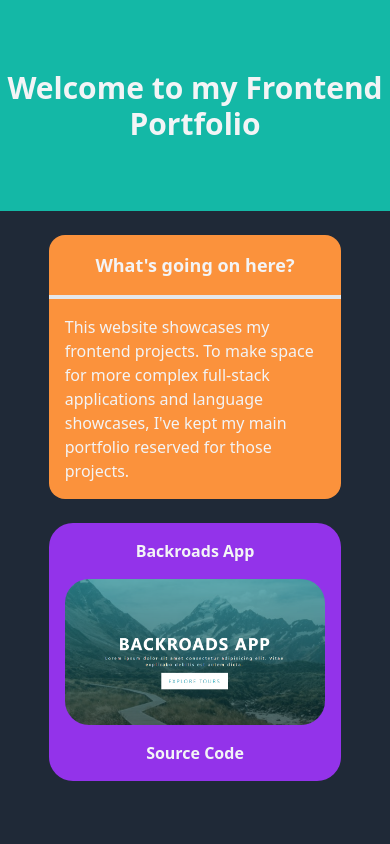
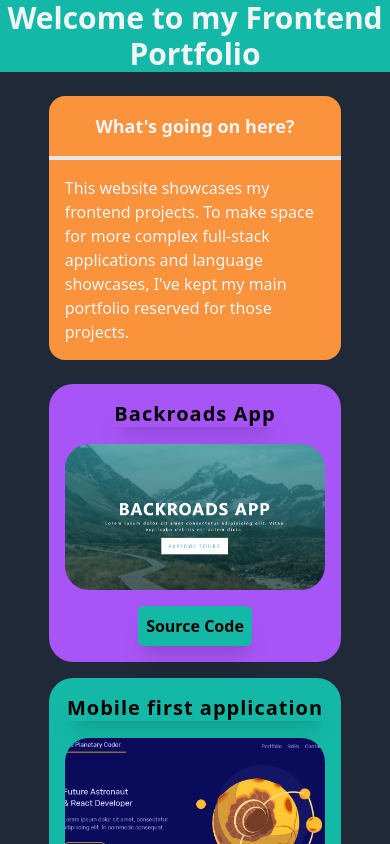
Before and after one commit to TheWonderingGecko/Frontend-Prac, a React (Vite) app: page / in a window 390 px wide. Built offline with nearby package versions, Linux system fonts and the light colour scheme.

Commit message:
mobile page done

```diff
--- a/src/App.jsx
+++ b/src/App.jsx
@@ -1,8 +1,19 @@
 import backroads from './assets/backroads-app.png'
+import mobile from './assets/Mobile_first.png'
+
+import Site from './components/Site'
+import { useState, useEffect } from 'react'
 
 function App() {
+  const colors = ['bg-teal-500', 'bg-orange-400', 'bg-purple-500']
+  const hover_colors = [
+    ' hover:bg-teal-700',
+    ' hover:bg-orange-600',
+    ' hover:bg-purple-700',
+  ]
+
   return (
-    <div className="flex flex-col items-center w-screen h-screen gap-6 bg-gray-800">
+    <div className="flex flex-col items-center w-screen h-screen gap-6 overflow-scroll bg-gray-800">
       <div className="flex flex-col justify-center w-full font-extrabold text-center bg-teal-500 h-1/4 ">
         <h1 className="text-3xl text-gray-100">
           Welcome to my Frontend Portfolio
@@ -18,33 +29,33 @@ function App() {
           main portfolio reserved for those projects.
         </div>
       </div>
-      <section className="flex flex-col items-center justify-center w-3/4 p-4 text-center bg-purple-600 rounded-3xl">
-        <article className="flex flex-col items-center justify-center gap-4 font-semibold text-gray-100">
-          <header>
-            <h2>
-              <a
-                href="https://candid-centaur-f32f8b.netlify.app/"
-                target="_blank"
-              >
-                Backroads App
-              </a>
-            </h2>
-          </header>
-          <a
-            href="https://candid-centaur-f32f8b.netlify.app/"
-            target="_blank"
-            className=""
-          >
-            <img src={backroads} alt="Backroads App" className="rounded-3xl " />
-          </a>
+      <section className="flex flex-col items-center justify-center w-3/4 gap-4 text-center">
+        <Site
+          title="Backroads App"
+          link="https://candid-centaur-f32f8b.netlify.app/"
+          image={backroads}
+          bgColor={colors[2 % colors.length]}
+          button_color={colors[3 % colors.length]}
+          hover={hover_colors[3 % hover_colors.length]}
+        />
 
-          <a
-            href="https://github.com/TheWonderingGecko/backroads"
-            target="_blank"
-          >
-            Source Code
-          </a>
-        </article>
+        <Site
+          title="Mobile first application"
+          link="https://storied-dolphin-2eae5d.netlify.app/"
+          image={mobile}
+          bgColor={colors[3 % colors.length]}
+          button_color={colors[1 % colors.length]}
+          hover={hover_colors[1 % hover_colors.length]}
+        />
+
+        <Site
+          title="Backroads App"
+          link="https://candid-centaur-f32f8b.netlify.app/"
+          image={backroads}
+          bgColor={colors[1 % colors.length]}
+          button_color={colors[2 % colors.length]}
+          hover={hover_colors[2 % hover_colors.length]}
+        />
       </section>
     </div>
   )
--- a/src/components/Site.jsx
+++ b/src/components/Site.jsx
@@ -1,4 +1,43 @@
-const Site = () => {
-  return <div>Site</div>
+import { useState, useEffect } from 'react'
+const Site = (props) => {
+  return (
+    <article
+      className={
+        'flex flex-col items-center justify-center gap-4 p-4 font-semibold  rounded-3xl ' +
+        props.bgColor
+      }
+    >
+      <header>
+        <h2>
+          <a
+            href={props.link}
+            target="_blank"
+            className="text-xl font-extrabold tracking-wider shadow-xl "
+          >
+            {props.title}
+          </a>
+        </h2>
+      </header>
+      <a href={props.link} target="_blank" className="">
+        <img
+          src={props.image}
+          alt={props.title}
+          className="object-cover rounded-3xl "
+        />
+      </a>
+
+      <a
+        href={props.title}
+        target="_blank"
+        className={
+          'p-2 rounded-md font-bold shadow-xl ' +
+          props.button_color +
+          props.hover
+        }
+      >
+        Source Code
+      </a>
+    </article>
+  )
 }
 export default Site
```
Also changed, not shown: src/assets/Mobile_first.png (added).
